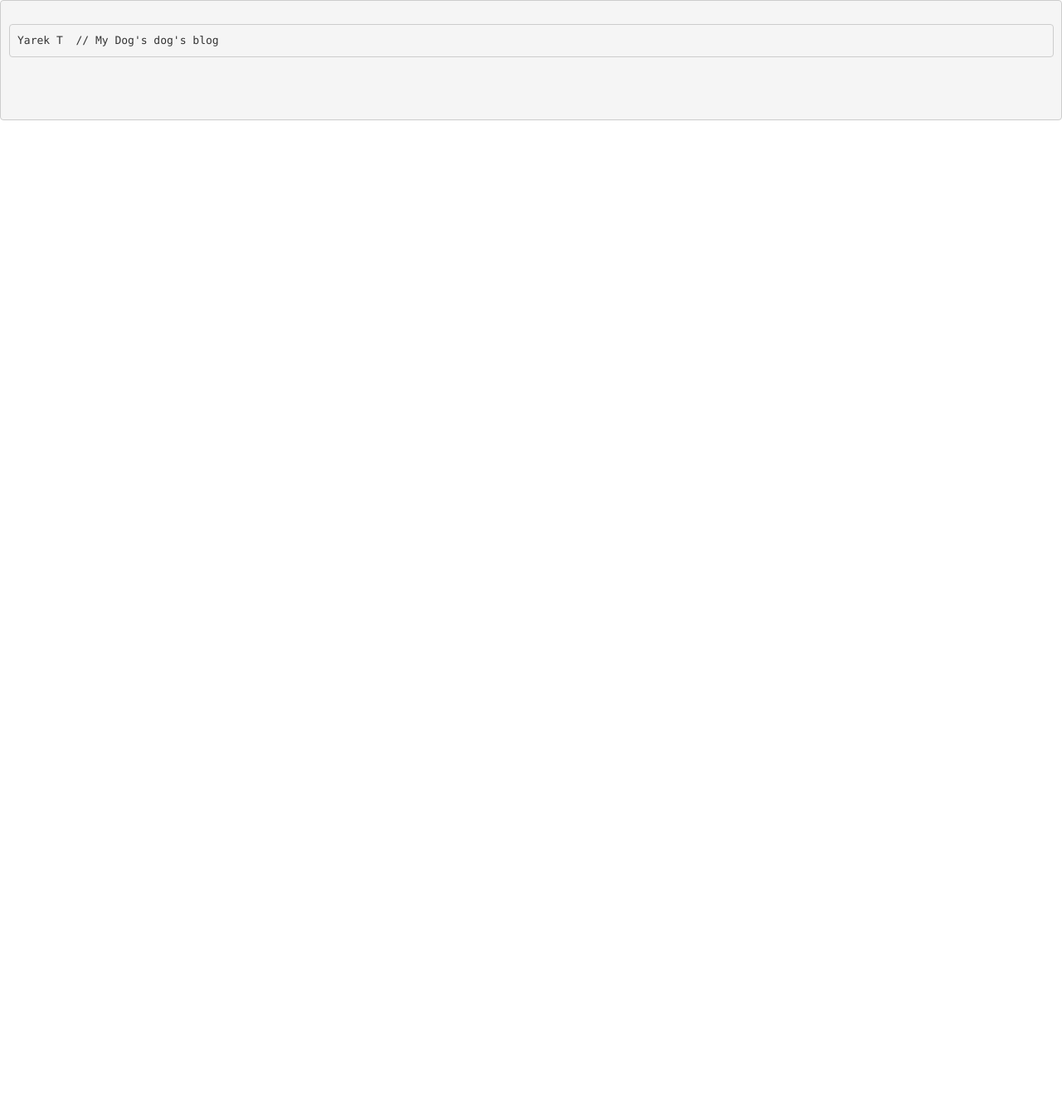
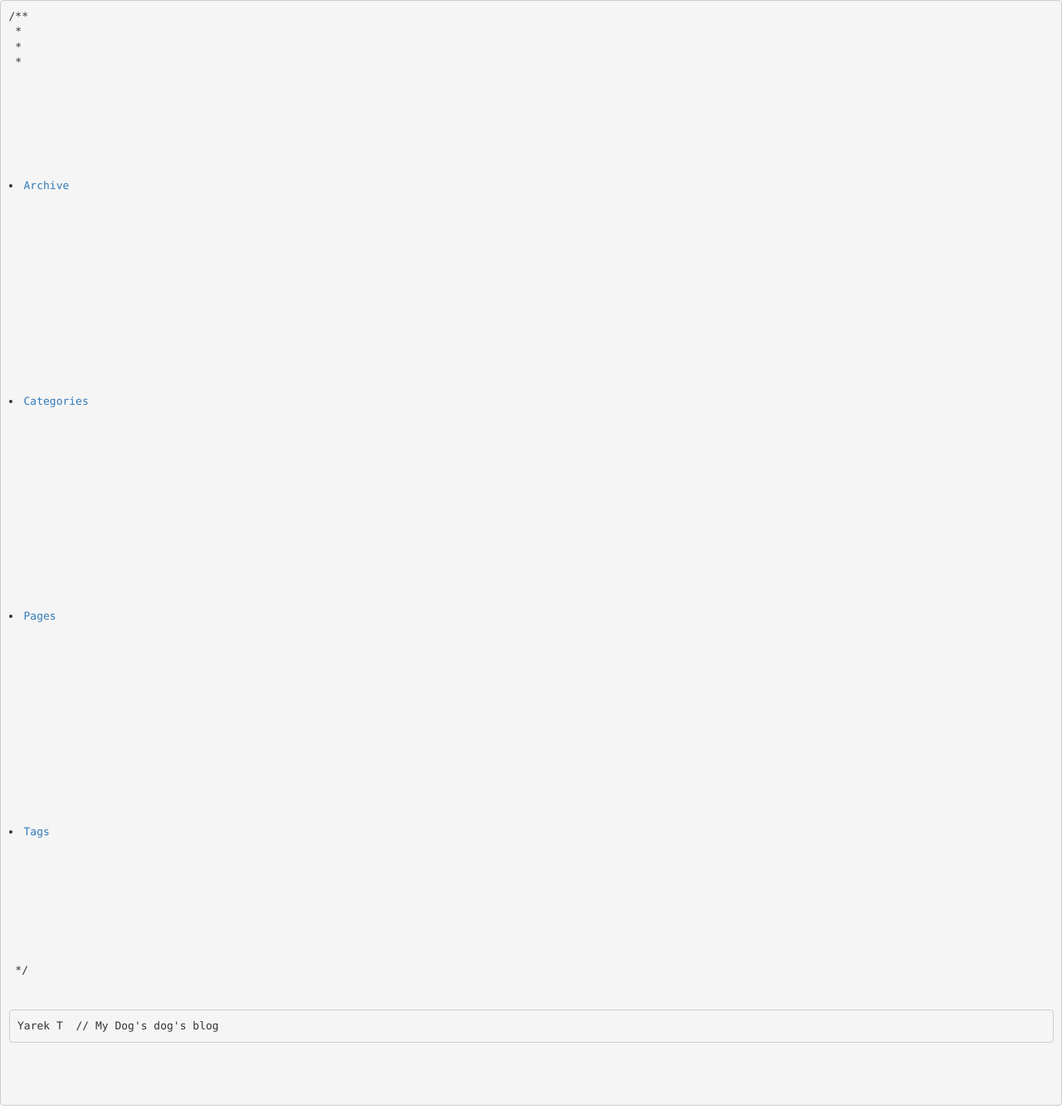
Before and after one commit to YarekTyshchenko/yarektyshchenko.github.com, a Jekyll site: the page built from index.md, in a window 1280 px wide. Shown: the whole page at 83% size. Built offline with Jekyll 4.4.1, drawn with Linux system fonts in a browser that asks for light colours; nearby versions of some CDN libraries; library files that are not in the unit come from our copies; before the commit the page ends 900 px from its top, so only the background shows below that.

Commit message:
Playing with the template

```diff
--- a/_includes/themes/yarek/default.html
+++ b/_includes/themes/yarek/default.html
@@ -26,7 +26,13 @@
 
   <body>
     <pre>
-      {{ content }}
+/**
+ * {% assign pages_list = site.pages %}
+ * {% assign group = 'navigation' %}
+ * {% include JB/pages_list %}
+ */
+
+  {{ content }}
     </pre>
     {% include JB/analytics %}
   </body>
```
